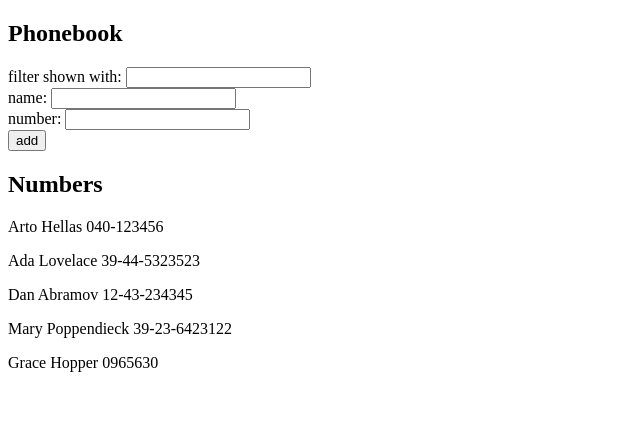
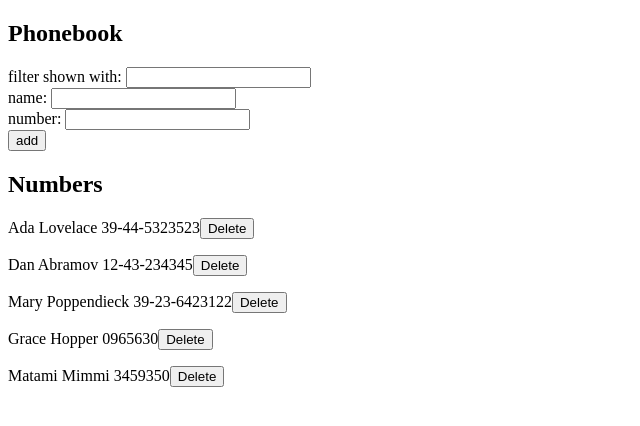
Before and after one commit to ljunjoel/Full-Stack, a React (Create React App) app in the folder Viikko2/puhelinluettelo/: page / in a window 1280 px wide. Shown: the top 426 px of the page, without its empty margins (0-640 px from the left). Built offline with nearby package versions, Linux system fonts and the light colour scheme; data requests are answered from the project's data file.

Commit message:
2.17 toimii

```diff
--- a/Viikko2/puhelinluettelo/db.json
+++ b/Viikko2/puhelinluettelo/db.json
@@ -1,10 +1,5 @@
 {
   "persons": [
-    {
-      "name": "Arto Hellas",
-      "number": "040-123456",
-      "id": 1
-    },
     {
       "name": "Ada Lovelace",
       "number": "39-44-5323523",
@@ -24,6 +19,11 @@
       "name": "Grace Hopper",
       "number": "0965630",
       "id": 5
+    },
+    {
+      "name": "Matami Mimmi",
+      "number": "3459350",
+      "id": 6
     }
   ]
 }
--- a/Viikko2/puhelinluettelo/src/App.js
+++ b/Viikko2/puhelinluettelo/src/App.js
@@ -1,5 +1,7 @@
 import React, { useState, useEffect } from 'react'
 import axios from 'axios'
+import personService from './services/persons'
+import { __SECRET_INTERNALS_DO_NOT_USE_OR_YOU_WILL_BE_FIRED } from 'react-dom'
 
 const Filter = (props) => {
   return (
@@ -33,21 +35,29 @@ const PersonForm = (props) => {
 
 const Person = (props) => {
   return (
-    <p>{props.name} {props.number}</p>
+    <p>
+      {props.name} {props.number}
+      <button onClick={()=>props.setRemover(props.id)}>
+      Delete
+      </button>
+    </p>
   )
 }
 
-/*const Persons = (props) => {
+const Persons = ({persons, setRemover}) => {
   return (
     <>
-      {props.map(props.person =>
-      <Person key={props.person.name}
-      name = {props.person.name}
-      number = {props.person.number} />
+      {persons.map(person =>
+      <Person key={person.name}
+      name = {person.name}
+      number = {person.number}
+      id = {person.id}
+      setRemover={setRemover}
+      />
       )}
     </>
   )
-} */
+}
 
 
 const App = () => {
@@ -55,14 +65,13 @@ const App = () => {
   const [ newName, setNewName ] = useState('')
   const [ newNumber, setNewNumber ] = useState('')
   const [ newFilter, setNewFilter] = useState('')
-  const [ showAll, setShowAll ] = useState(true)
   const names = persons.map(person => person.name)
 
   useEffect(() => {
-    axios
-      .get('http://localhost:3001/persons')
-      .then(response => {
-        setPersons(response.data)
+    personService
+      .getAll()
+      .then(initialPersons => {
+        setPersons(initialPersons)
       })
   }, [])
 
@@ -77,13 +86,25 @@ const App = () => {
       name: newName,
       number: newNumber
       }
-      axios
-        .post('http://localhost:3001/persons', personObject)
-        .then(response => {
-          setPersons(persons.concat(response.data))
+      personService
+        .create(personObject)
+        .then(returnedPerson => {
+          setPersons(persons.concat(returnedPerson))
           setNewName('')
           setNewNumber('')
         })
+    }
+  }
+
+  const removePerson = (id) => {
+    const removed = persons.find(p => p.id === id)
+    if(window.confirm(`Delete ${removed.name}?`)) {
+      personService
+        .remove(id)
+        setPersons(persons.filter(p=>p.id !== id))
+    } else {
+      setNewName('')
+      setNewNumber('')
     }
   }
 
@@ -112,9 +133,7 @@ const App = () => {
       newName={newName} handleNameChange = {handleNameChange}
       newNumber={newNumber} handleNumberChange = {handleNumberChange} />
       <h2>Numbers</h2>
-        {filteredPersons.map(person =>
-        <Person key={person.name} name={person.name} number={person.number} />
-        )}
+        <Persons  persons = {persons} setRemover={removePerson} />
     </div>
   )
 
--- /dev/null
+++ b/Viikko2/puhelinluettelo/src/services/persons.js
@@ -0,0 +1,20 @@
+import axios from 'axios'
+
+const baseUrl = 'http://localhost:3001/persons'
+
+const getAll = () => {
+    const request = axios.get(baseUrl)
+    return request.then(response=>response.data)
+}
+
+const create = newObject => {
+    const request = axios.post(baseUrl, newObject)
+    return request.then(response=>response.data)
+}
+
+const remove = id => {
+    const request = axios.delete(`${baseUrl}/${id}`)
+    return request.then(response=>response.data)
+}
+
+export default {getAll, create, remove}
```
